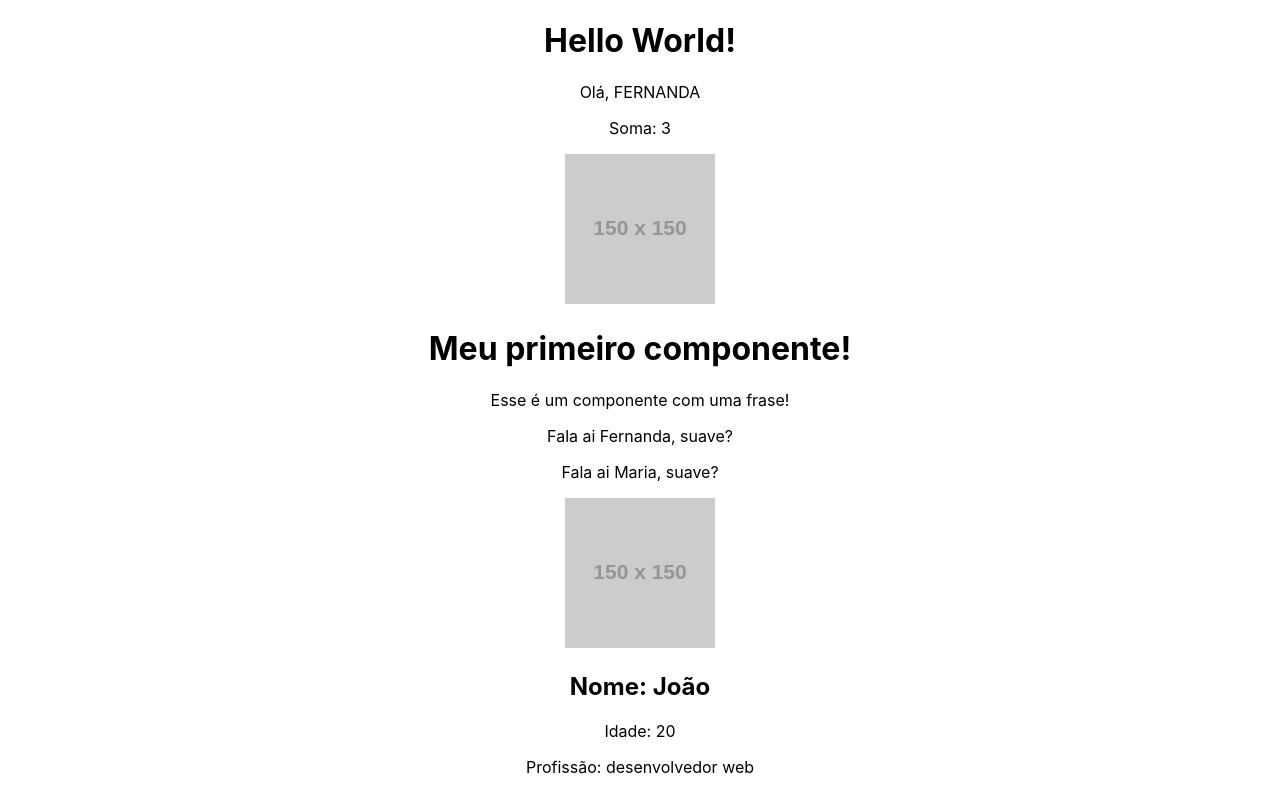
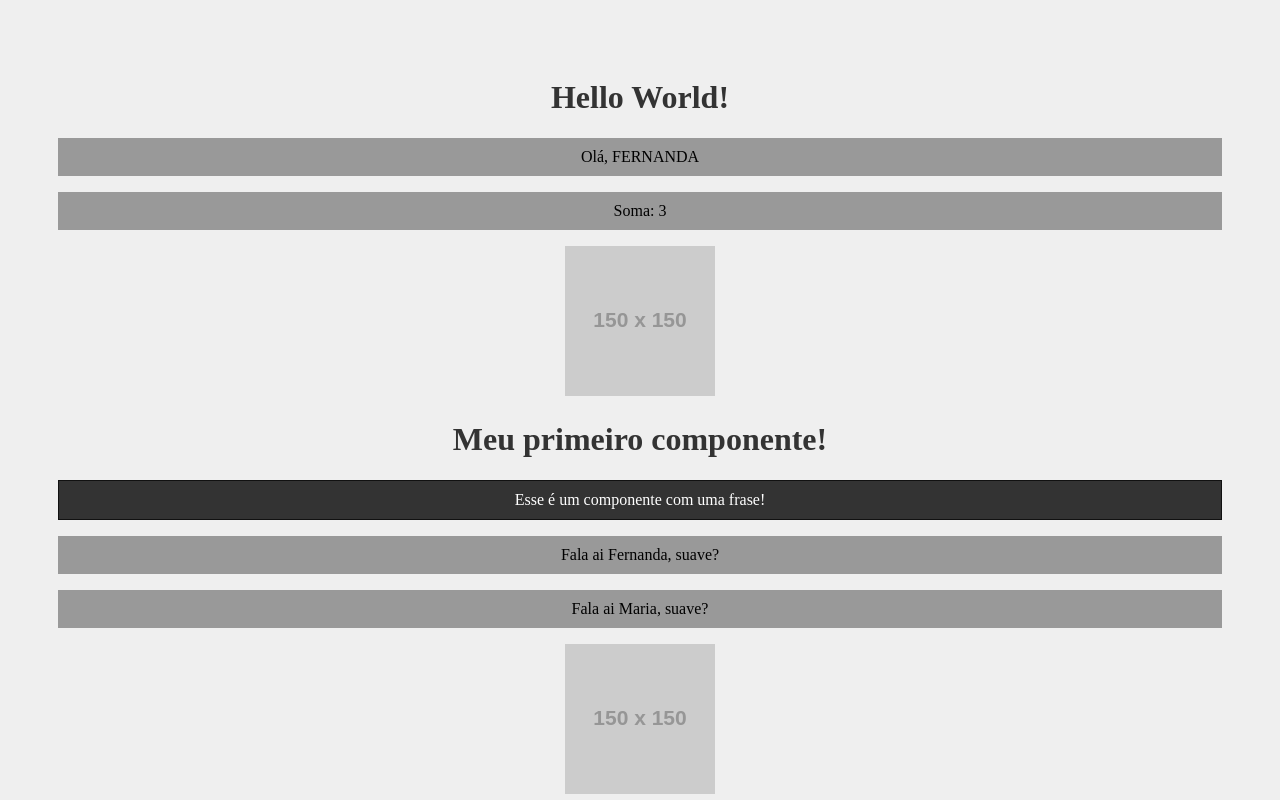
Before and after one commit to nandacruz/Curso-React, a React (Create React App) app in the folder meu-projeto/: page / in a window 1280 px wide. Shown: the top 800 px of the page. Built offline with nearby package versions, Linux system fonts and the light colour scheme.

Commit message:
Inserindo css no react
module, class e styles.

```diff
--- a/meu-projeto/src/components/Frase.js
+++ b/meu-projeto/src/components/Frase.js
@@ -1,8 +1,10 @@
+import styles from './Frase.module.css';
+
 function Frase(){
 
     return(
-        <div>
-            <p>Esse é um componente com uma frase!</p>
+        <div className={styles.frase_container}>
+            <p className={styles.fraseContent}>Esse é um componente com uma frase!</p>
         </div>
     );
 }
--- /dev/null
+++ b/meu-projeto/src/components/Frase.module.css
@@ -0,0 +1,12 @@
+/*Uma espécie de componente css, para ser importado para a função/componente JS*/
+
+.frase_container{
+    background-color: #333;
+    border: 1px solid #111;
+}
+
+.fraseContent{
+    color: #fff;
+    background-color: #333;
+    margin: 0;
+}
--- a/meu-projeto/src/index.css
+++ b/meu-projeto/src/index.css
@@ -1,4 +1,6 @@
-body {
+/*aqui estilizamos nossa pagina react globalmente*/
+
+/*body {
   margin: 0;
   font-family: -apple-system, BlinkMacSystemFont, 'Segoe UI', 'Roboto', 'Oxygen',
     'Ubuntu', 'Cantarell', 'Fira Sans', 'Droid Sans', 'Helvetica Neue',
@@ -11,3 +13,18 @@
   font-family: source-code-pro, Menlo, Monaco, Consolas, 'Courier New',
     monospace;
 }
+*/
+
+body{
+  padding: 50px;
+  background-color: #efefef;
+}
+
+h1{
+  color: #333;
+}
+
+p{
+  background-color: #999;
+  padding: 10px;
+}
```
